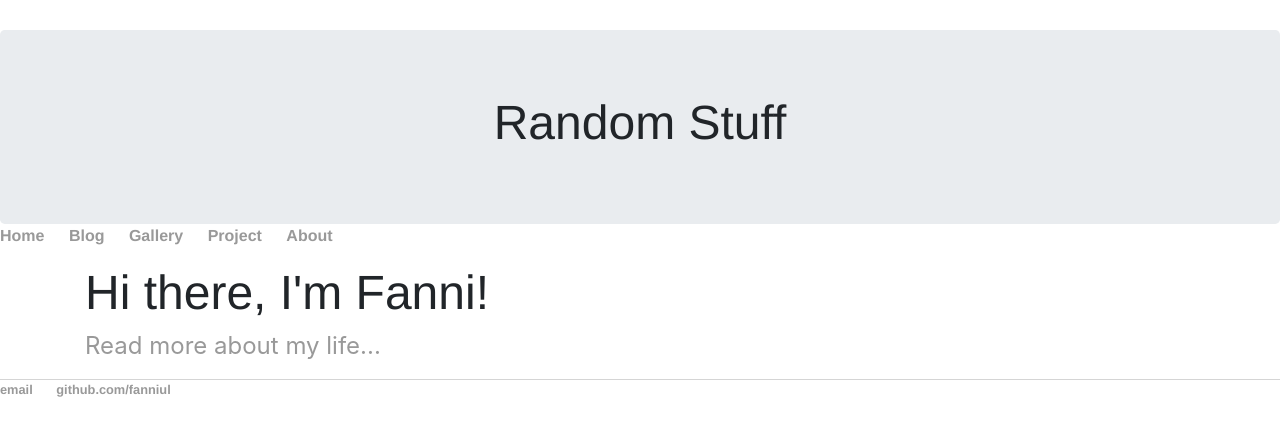
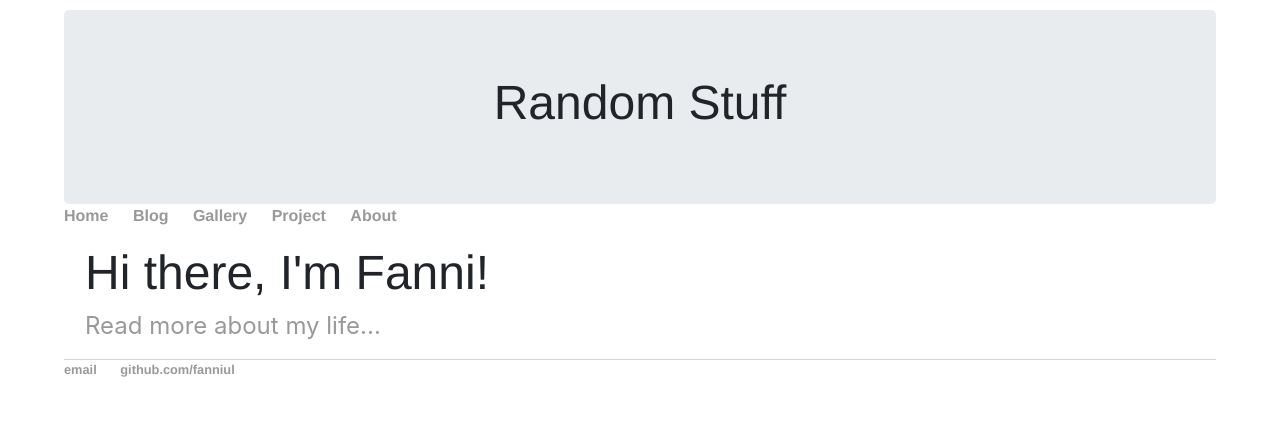
Before and after one commit to fanniul/fanniul.github.io, a Jekyll site: the page built from index.html, in a window 1280 px wide. Shown: the top 436 px of the page. Built offline with Jekyll 4.4.1, drawn with Linux system fonts in a browser that asks for light colours.

Commit message:
Update main.css

```diff
--- a/css/main.css
+++ b/css/main.css
@@ -5,8 +5,8 @@
 }
 
 body {
-    margin: 30px auto;
-    width: 100%;
+    margin: 10px auto;
+    width: 90%;
 }
 nav ul, footer ul {
     font-family:'Helvetica', 'Arial', 'Sans-Serif';
```
